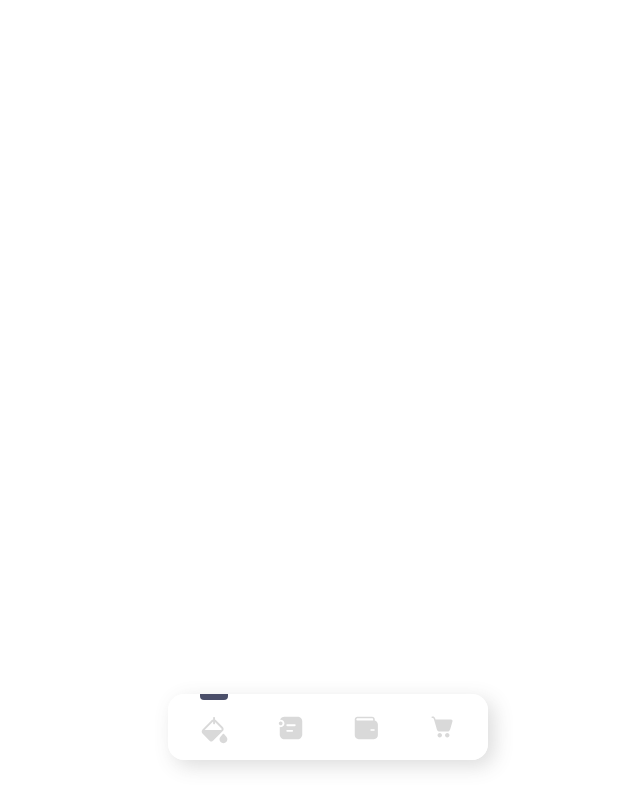
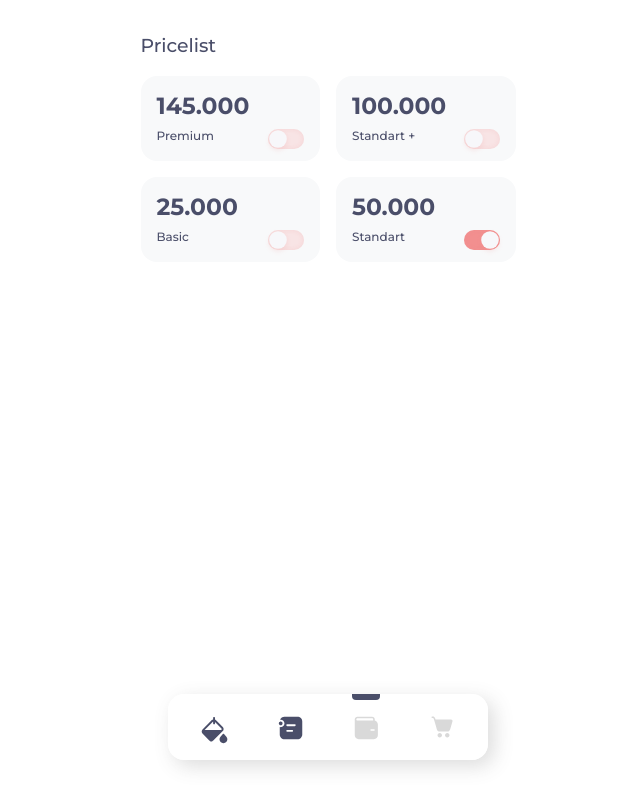
Before and after one commit to abdelaliabouelhassan/bikincv, a Nuxt app: page /price-list/1 in a window 1280 px wide. Before the commit this address had no page. Shown: the whole page, without its empty margins (312-952 px from the left). Built offline with nearby package versions, Linux system fonts and the light colour scheme.

Commit message:
price list

```diff
--- a/components/UI/Navigation.vue
+++ b/components/UI/Navigation.vue
@@ -28,16 +28,18 @@ import ShopIcon from '~/components/Icons/ShopIcon.vue'
 import { usesteps } from "@/composables/states";
 const step = usesteps();
 const router = useRouter();
+const route = useRoute();
 const setStep = (go) => {
   if (go == 0) {
     if(step.value >= 1){
          step.value = 0;
-         router.back();
+         router.push({ path: '/' });
     }
   }
   else if(go == 1){
     if(step .value> 9){
          step.value = 1;
+         router.push({ path: '/cv/'+ route.params.id });
     }
   }
 
--- /dev/null
+++ b/components/UI/PriceCard.vue
@@ -0,0 +1,79 @@
+<template>
+    <div class=" w-full rounded-2xl bg-[#F8F9FA] px-4 py-3">
+        <div class=" w-full flex flex-col items-start ">
+            <span class=" font-bold text-secondary font-montserrat text-[23.44px] ">{{price}}</span>
+            <div class=" w-full flex items-center justify-between">
+                <span class=" font-montserrat text-secondary font-medium text-xs">{{title}}</span>
+                 <div class=" pt-1.5 flex items-center space-x-3">
+                   <input type="checkbox"  @change="updateValue" :checked="modelValue">
+                 </div>
+            </div>
+        </div>
+    </div>
+</template>
+
+
+<script setup>
+const props = defineProps({
+  price: {
+    type: String,
+    required: true,
+  },
+    title: {
+        type: String,
+        required: true,
+    },
+     modelValue: {
+      type: Boolean,
+      required: true,
+    },
+    index:{
+        type: Number,
+        required: true,
+    }
+});
+ const emit = defineEmits(['update:selected'])
+ const updateValue = (event) => {
+    emit('update:selected', {value:event.target.checked,index:props.index})
+}
+</script>
+
+
+<style scoped>
+input[type="checkbox"] {
+  position: relative;
+  width: 36px;
+  height: 20px;
+  -webkit-appearance: none;
+  -webkit-appearance: none;
+  background: #F28F8F33;
+  outline: none;
+  cursor: pointer;
+  border-radius: 20px;
+  box-shadow: inset 0 0 5px #F28F8F33;
+  transition: background 300ms linear;
+}
+
+input[type="checkbox"]::before {
+  position: absolute;
+  content: "";
+  width: 16px;
+  height: 16px;
+  top: 2px;
+  left: 2px;
+  border-radius: 20px;
+  background-color: #f7f7fa;
+  transform: scale(1.1);
+  box-shadow: 0 2px 5px #F28F8F33;
+  transition: left 300ms linear;
+}
+
+input[type="checkbox"]:checked {
+  background: #F28F8F;
+}
+
+input[type="checkbox"]:checked::before {
+  left: 18px;
+  background-color: #f7f7fa;
+}
+</style>
--- a/components/UI/Progress.vue
+++ b/components/UI/Progress.vue
@@ -26,7 +26,7 @@
             <div class=" w-full h-[115px] max-w-[96px] px-5 py-3 bg-white rounded-[18px] flex">
               <div class=" w-full flex items-center flex-col space-y-1 m-auto">
                   <ProgressCounter :step="step" v-if="step <= 8"/>
-                  <button v-else class="  w-[50px] h-[50px] bg-tertiary rounded-full border-[2px] border-tertiary flex hover:bg-opacity-70 hover:border-opacity-80" style="box-shadow: 2px 2px 6px #F28F8F;">
+                  <button @click="FinishAndNext" v-else class="  w-[50px] h-[50px] bg-tertiary rounded-full border-[2px] border-tertiary flex hover:bg-opacity-70 hover:border-opacity-80" style="box-shadow: 2px 2px 6px #F28F8F;">
                     <span class=" m-auto text-white text-xs font-montserrat font-semibold">Next</span>
                   </button>
                   <span class=" text-primary font-normal text-[9.6px] font-montserrat">Complete</span>
@@ -47,6 +47,7 @@ export default defineComponent({
   setup() {
     const step = usesteps();
     const router = useRouter();
+    const route = useRoute();
     const steps = ref([
       {
         title:'',
@@ -103,12 +104,18 @@ export default defineComponent({
         router.back();
       }
     };
-    return { step, Next, Prev,steps };
+    const FinishAndNext = () => {
+      //go to next page
+      router.push('/price-list/' + route.params.id );
+    };
+    return { step, Next, Prev,steps,FinishAndNext };
   },
     components: {
         IconArrowLeft,
         IconArrowRight,
         ProgressCounter,
     },
+
+
 });
 </script>
--- /dev/null
+++ b/pages/price-list/[id].vue
@@ -0,0 +1,59 @@
+<template>
+    <div class=" w-full">
+        <!-- header -->
+
+
+        <!-- price list -->
+
+        <div class=" w-full flex flex-col items-start space-y-4 py-8">
+            <span class=" text-[18.75px] text-secondary font-medium font-montserrat">Pricelist</span>
+            <div class=" w-full grid grid-cols-2 gap-4"  >
+                <PriceCard  v-for="(item,index,key) in PriceList" :key="key" :title="item.title" :price="item.price" v-model="item.selected" :index="index"  @update:selected="updateValue" />
+            </div>
+        </div>
+    </div>
+</template>
+
+<script setup>
+ import PriceCard from '@/components/UI/PriceCard.vue'
+ import { usesteps } from "@/composables/states";
+
+ const step = usesteps();
+  onMounted(() => {
+        step.value = 10;
+  })
+
+ const PriceList = ref([
+     {
+         price: '145.000',
+         title: 'Premium',
+         selected: false,
+     },
+       {
+         price: '100.000',
+         title: 'Standart +',
+         selected: false,
+     },
+       {
+         price: '25.000',
+         title: 'Basic',
+         selected: false,
+     },
+       {
+         price: '50.000',
+         title: 'Standart',
+         selected: true,
+     },
+ ])
+
+    const updateValue = (event) => {
+        PriceList.value.forEach((item) => {
+            item.selected = false
+        })
+        PriceList.value[event.index].selected = event.value
+    }
+
+
+
+
+</script>
```
